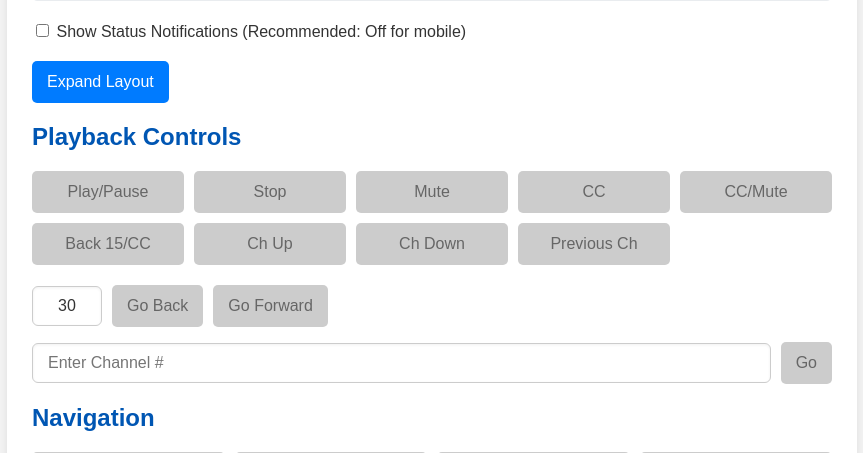
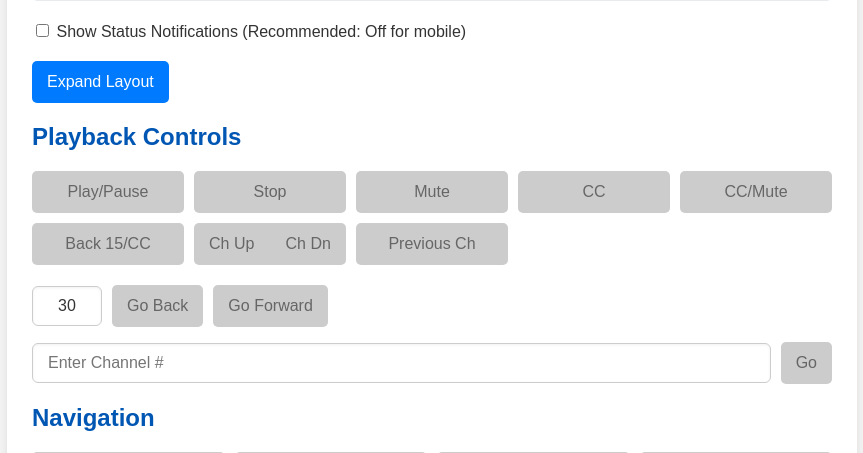
Before and after one commit to nuken/channels-app-remote-plus, a Flask app: page / in a window 1280 px wide. Shown: the part 507-960 px from the top of the page, without its empty margins (208-1071 px from the left). Run offline with Flask 3, Linux system fonts and the light colour scheme.

Commit message:
Modify channel up and down button

```diff
--- a/app/static/css/style.css
+++ b/app/static/css/style.css
@@ -314,6 +314,32 @@ pre {
 }
 .notification.error { background-color: var(--notification-error-bg); }
 .notification.show { opacity: 1; }
+
+/* New styles for combined Channel Up/Down buttons */
+.channel-nav-group {
+    display: flex;
+    /* Remove gap between internal buttons */
+    gap: 0;
+    /* Ensure it occupies the full width of its grid cell */
+    width: 100%;
+}
+
+.channel-nav-group .control-button {
+    flex-grow: 1; /* Make both buttons equally share the space */
+    border-radius: 0; /* Remove default button border-radius for combining */
+}
+
+.channel-nav-group .channel-up-btn {
+    border-top-left-radius: 5px; /* Apply rounded corners only to the left side */
+    border-bottom-left-radius: 5px;
+    border-right: 1px solid var(--input-border-color); /* Add a subtle divider */
+}
+
+.channel-nav-group .channel-down-btn {
+    border-top-right-radius: 5px; /* Apply rounded corners only to the right side */
+    border-bottom-right-radius: 5px;
+    border-left: none; /* Remove duplicate inner border */
+}
 
 /* Styling for Now Playing display */
 #now-playing-display {
--- a/app/templates/index.html
+++ b/app/templates/index.html
@@ -93,15 +93,18 @@
 
 
         <h2>Playback Controls</h2>
-        <div class="button-grid">
+       <div class="button-grid">
             <button class="control-button" onclick="sendCommand('toggle_pause')">Play/Pause</button>
             <button class="control-button" onclick="sendCommand('stop')">Stop</button>
             <button class="control-button" onclick="sendCommand('toggle_mute')">Mute</button>
             <button class="control-button" onclick="sendCommand('toggle_cc')">CC</button>
             <button class="control-button" onclick="toggleCcAndMute()">CC/Mute</button>
             <button class="control-button" onclick="rewindAndEnableCC()">Back 15/CC</button>
-            <button class="control-button" onclick="sendCommand('channel_up')">Ch Up</button>
-            <button class="control-button" onclick="sendCommand('channel_down')">Ch Down</button>
+            {# Combined Channel Up/Down Button Group #}
+            <div class="channel-nav-group">
+                <button class="control-button channel-up-btn" onclick="sendCommand('channel_up')">Ch Up</button>
+                <button class="control-button channel-down-btn" onclick="sendCommand('channel_down')">Ch Dn</button>
+            </div>
             <button class="control-button" onclick="sendCommand('previous_channel')">Previous Ch</button>
         </div>
 
```
